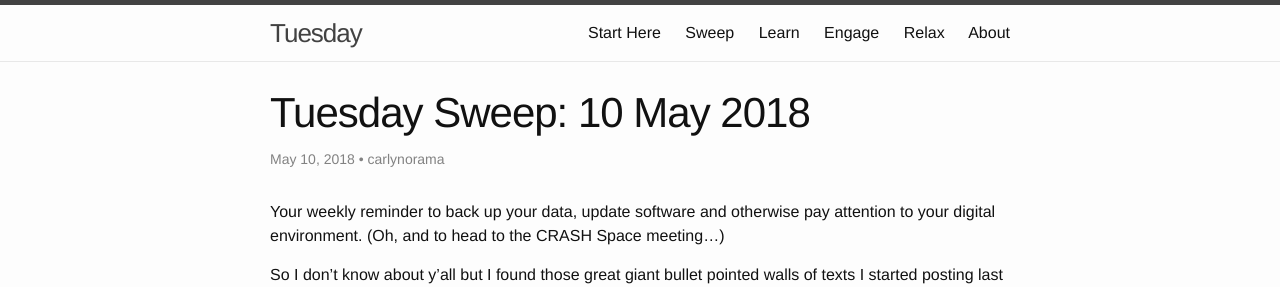
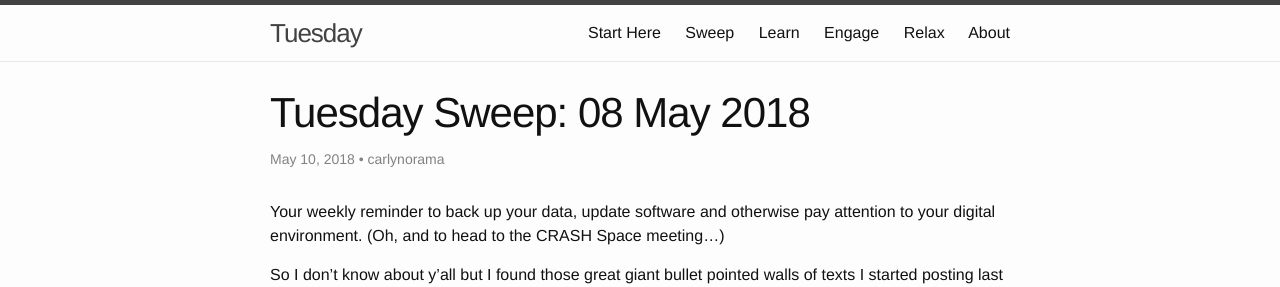
Before and after one commit to CRASHSpace/tuesday, a Jekyll site: the page built from _posts/2018-05-08-tuesday-sweep.md, in a window 1280 px wide. Shown: the top 287 px of the page. Built offline with Jekyll 4.4.1, drawn with Linux system fonts in a browser that asks for light colours; some of the changed lines change nothing that is shown.

Commit message:
wrong dates

```diff
--- a/_posts/2018-05-08-tuesday-sweep.md
+++ b/_posts/2018-05-08-tuesday-sweep.md
@@ -1,6 +1,6 @@
 ---
 layout: post
-title: Tuesday Sweep&#58 10 May 2018
+title: Tuesday Sweep&#58 08 May 2018
 date: 2018-05-10 13:37:17
 author: carlynorama
 categories: tuesdaysweep
@@ -10,8 +10,8 @@ Your weekly reminder to back up your data, update software and otherwise pay att
 
 So I don't know about y'all but I found those great giant bullet pointed walls of texts I started posting last month actually kind of demotivating. They just put every tiny little thing in great detail on the surface. I'd like to get the checklist back into that [magic 7±2 range](http://psychclassics.yorku.ca/Miller/). To that end I've been spending some quality time with Jekyll this week reorganizing. The lists have become tighter with "more" links for folks starting out or who need reminders. Hope this feels like an improvement!
 
-* [On the blog](https://crashspace.github.io/tuesday/tuesdaysweep/2018/05/10/tuesday-sweep.html)
-* [On the repo](https://crashspace.github.io/tuesday/tuesdaysweep/2018/05/10/tuesday-sweep.html)
+* [On the blog](https://crashspace.github.io/tuesday/tuesdaysweep/2018/05/08/tuesday-sweep.html)
+* [On the repo](https://crashspace.github.io/tuesday/tuesdaysweep/2018/05/08/tuesday-sweep.html)
 * [See all the zones](https://crashspace.github.io/tuesday/sweep/)
 
 ### Jump in Here
```
